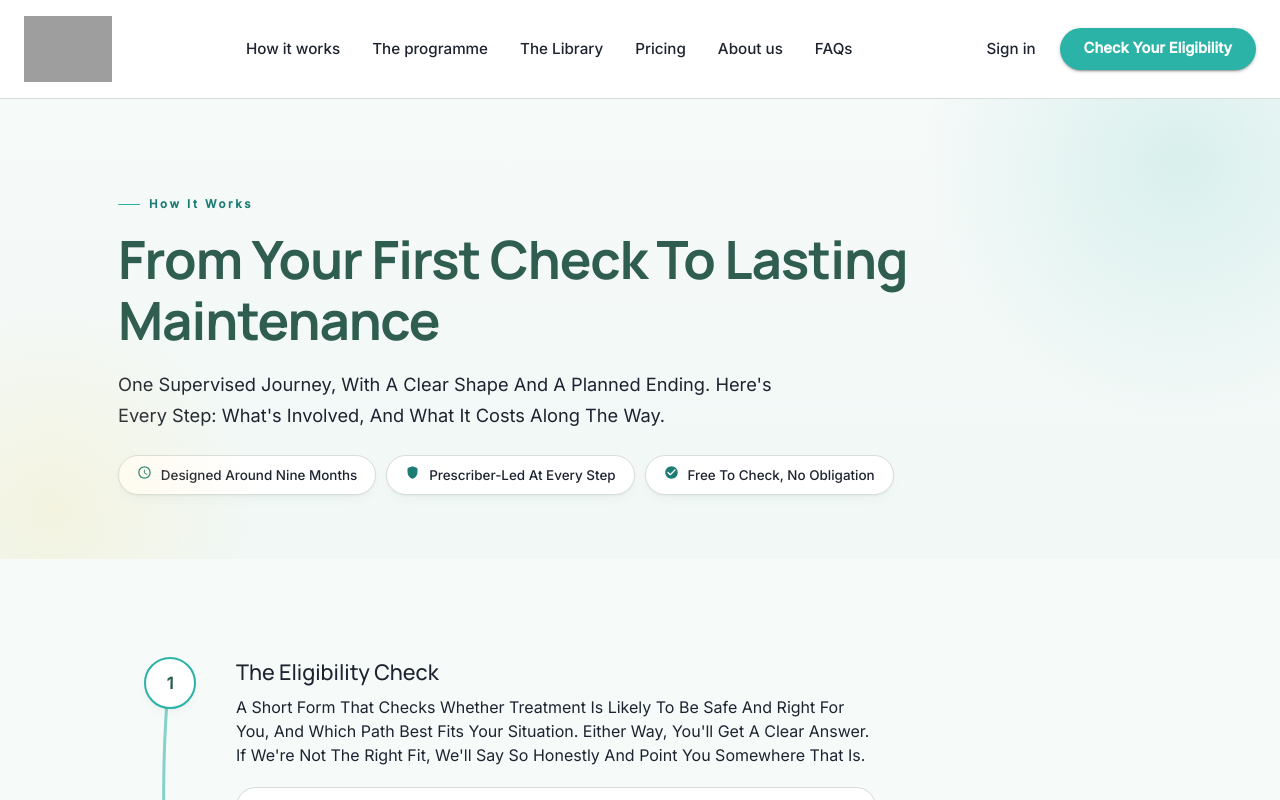
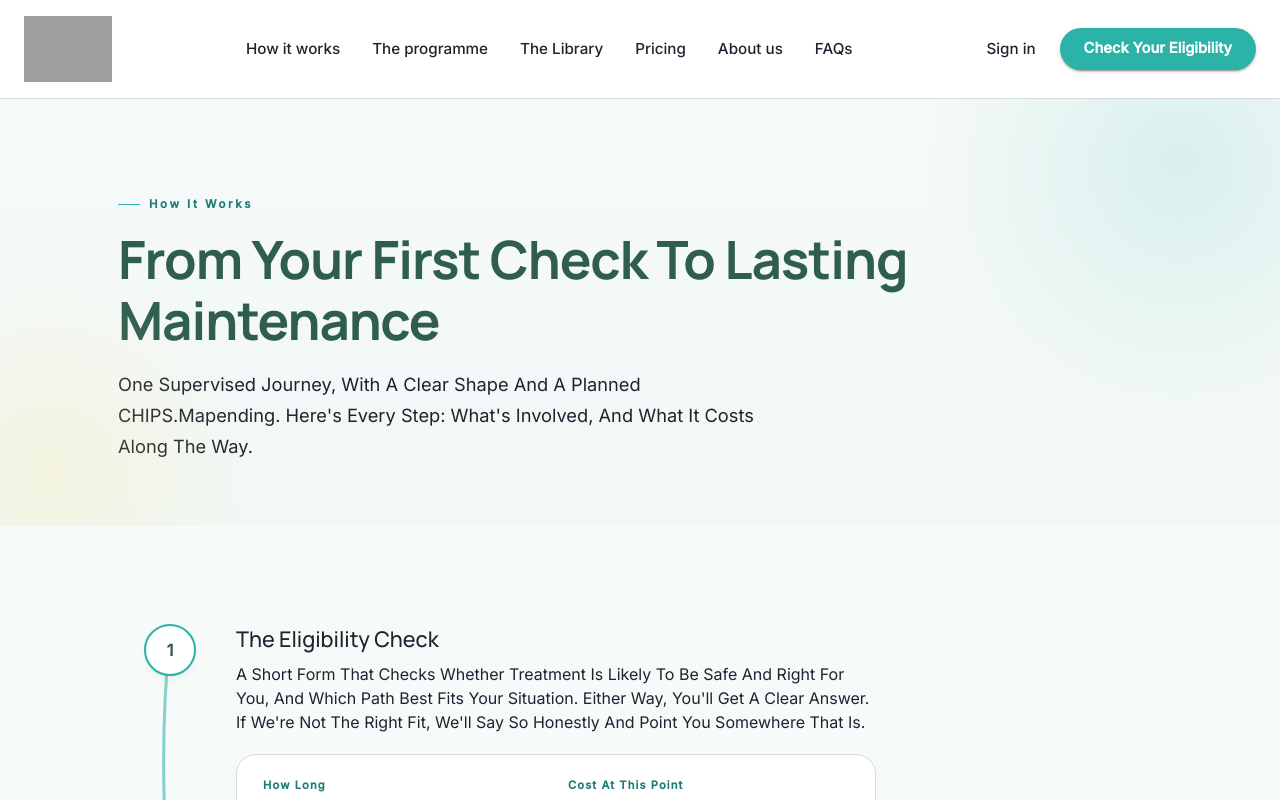
Before and after one commit to Lazare-Panam/serava-ui, a Next.js app: page /programme in a window 1280 px wide. Shown: the top 800 px of the page. Built offline with nearby package versions, Linux system fonts and the light colour scheme; grey boxes are pictures that could not be loaded; what @mui/material-nextjs would draw is missing.

Commit message:
feat:fix-pipeline

```diff
--- a/src/app/programme/page.tsx
+++ b/src/app/programme/page.tsx
@@ -145,51 +145,12 @@ export default function HowItWorksPage() {
               lineHeight: 1.7,
             }}
           >
-            One supervised journey, with a clear shape and a planned ending.
+            One supervised journey, with a clear shape and a planned CHIPS.mapending.
             Here&apos;s every step: what&apos;s involved, and what it costs
             along the way.
           </Typography>
 
-          <Stack
-            direction="row"
-            spacing={1.25}
-            useFlexGap
-            sx={{ mt: 3, flexWrap: "wrap" }}
-          >
-            {CHIPS.map(({ icon: Icon, label }) => (
-              <Stack
-                key={label}
-                direction="row"
-                spacing={1.1}
-                alignItems="center"
-                sx={{
-                  bgcolor: "background.paper",
-                  border: "1px solid",
-                  borderColor: "divider",
-                  borderRadius: 999,
-                  px: 2.25,
-                  py: 1.1,
-                  fontSize: "0.84rem",
-                  fontWeight: 500,
-                  color: "text.secondary",
-                  boxShadow:
-                    "0 1px 2px rgba(42,84,73,0.05), 0 6px 16px -8px rgba(42,84,73,0.10)",
-                }}
-              >
-                <Icon sx={{ fontSize: 15, color: "primary.dark" }} />
-                <Typography
-                  component="span"
-                  sx={{
-                    fontSize: "inherit",
-                    fontWeight: "inherit",
-                    color: "inherit",
-                  }}
-                >
-                  {label}
-                </Typography>
-              </Stack>
-            ))}
-          </Stack>
+
         </Box>
       </Box>
 
```
